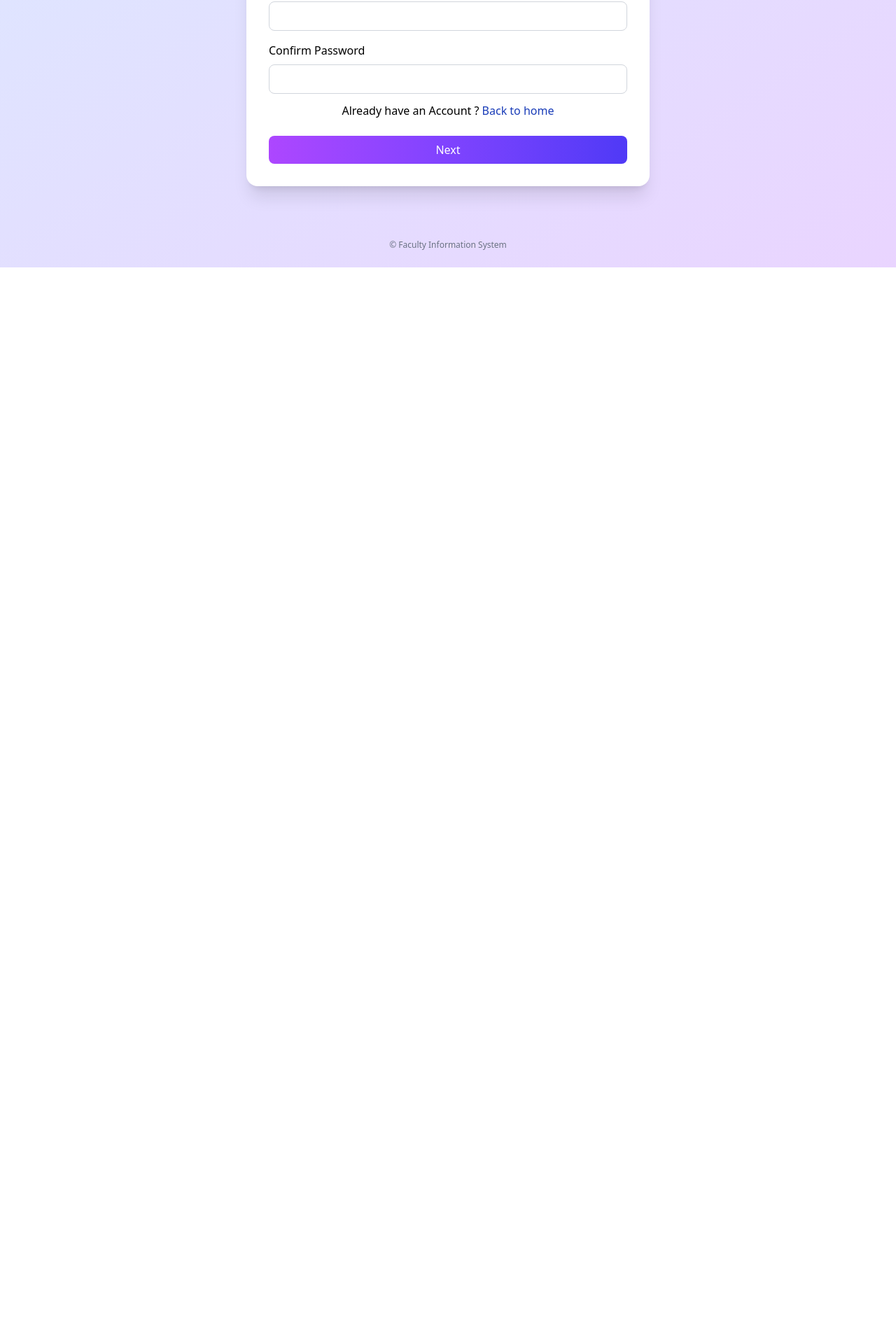
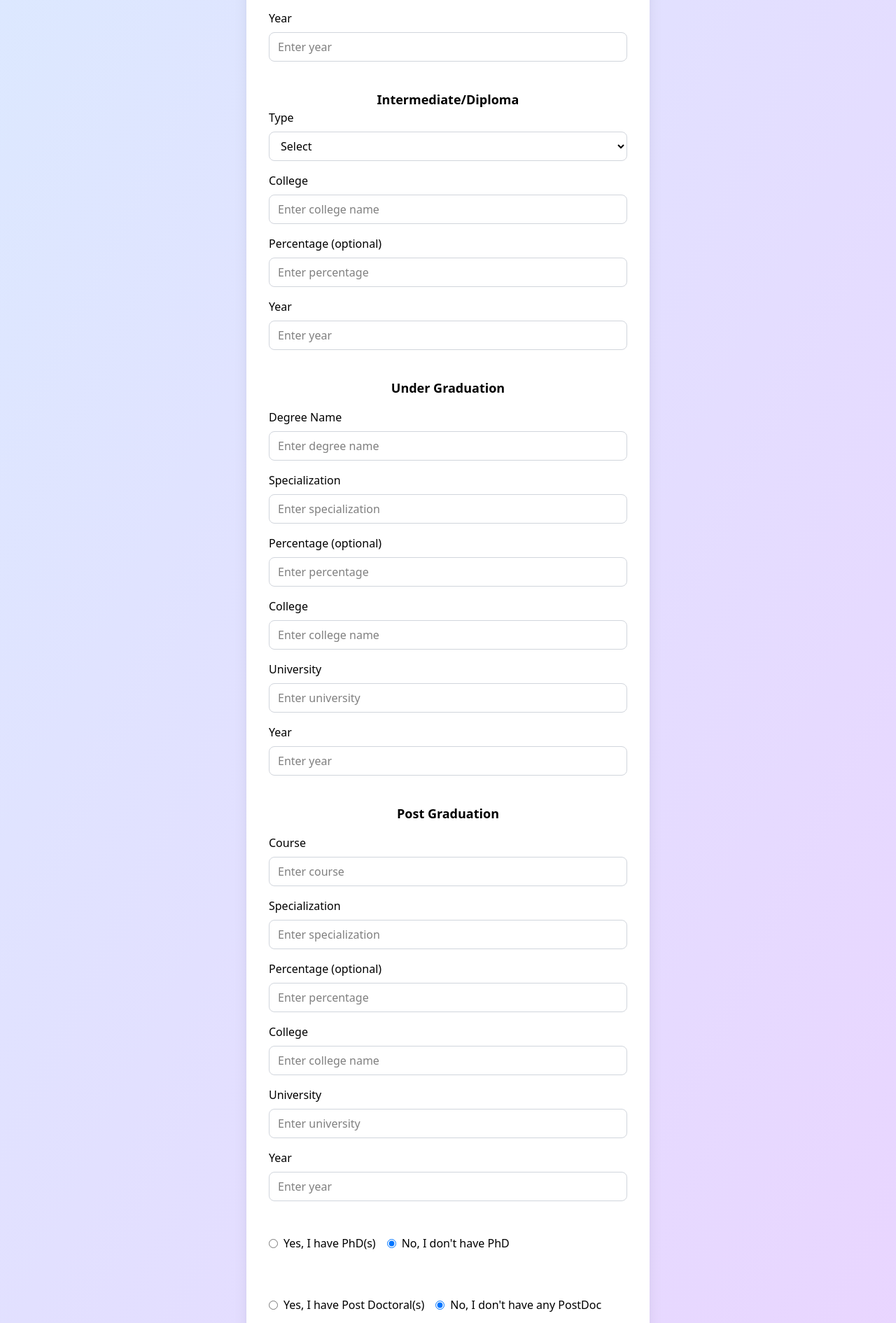
Before and after one commit to phani-15/FIS-frontend, a React (Vite) app: page /register in a window 1280 px wide. Shown: the part 470-2360 px from the top of the page at 70% size. Before the commit the page ends 852 px from the top, so only its background shows below. Built offline with nearby package versions, Linux system fonts and the light colour scheme.

Commit message:
updated the register form

```diff
--- a/package.json
+++ b/package.json
@@ -25,6 +25,7 @@
     "@types/react": "^19.1.10",
     "@types/react-dom": "^19.1.7",
     "@vitejs/plugin-react": "^5.0.0",
+    "baseline-browser-mapping": "^2.8.29",
     "eslint": "^9.33.0",
     "eslint-plugin-react-hooks": "^5.2.0",
     "eslint-plugin-react-refresh": "^0.4.20",
--- a/src/Pages/Register.jsx
+++ b/src/Pages/Register.jsx
@@ -1,14 +1,15 @@
-import React, { useState, useCallback } from "react";
+import React, { useState, useCallback, useEffect, use } from "react";
 import InputField from "../components/inputField";
 import { useNavigate } from "react-router-dom";
-import { Trash2, University } from "lucide-react"
+import { Trash2 } from "lucide-react"
 
 export default function Register() {
   const navigate = useNavigate()
-  const [step, setStep] = useState("signUp"); // "signUp" | "personal" | "education" | "experience" | "as" | "oas"
+  const [step, setStep] = useState("education"); // "signUp" | "personal" | "education" | "experience" | "as" | "oas"
   const [errors, setErrors] = useState({});
-  const [phdCount, setPhdCount] = useState(0);
+  const [haveOAS, setHaveOAS] = useState(true);
   const [havePhD, setHavePhD] = useState(false);
+  const [havePostDoc, setHavePostDoc] = useState(false);
 
   const [personalData, setpersonalData] = useState({
     name: "",
@@ -18,14 +19,16 @@ export default function Register() {
     marital: "",
     designation: "",
     department: "",
+    college: "",
   });
 
   const [loginData, setLoginData] = useState({
     password: "",
-    Cpassword: "",
     email: "",
     phone: "",
   })
+
+  const [Cpassword, setCpassword] = useState("");
 
   const [education, setEducation] = useState({
     tenth: { title: "Tenth", school: "", percentage: "", year: "", },
@@ -39,9 +42,7 @@ export default function Register() {
     { institute: "", designation: "", from: "", to: "" }
   ])
 
-  const [PhDs, setPhDs] = useState([
-    { specialization: "", under_the_proffessor: "", department: "", University: "", year: "", }
-  ])
+  const [PhDs, setPhDs] = useState([])
 
   const [administrativeService, setAdministrativeService] = useState([
     { designation: "", from: "", to: "" }
@@ -51,6 +52,17 @@ export default function Register() {
     { institute: "", from: "", to: "", designation: "" }
   ])
 
+  useEffect(() => {
+    if (personalData.college === "College of PharmaCeutical Sciences") {
+      setpersonalData(prev => ({ ...prev, department: "Department of Pharmacy" }));
+    }
+  }, [personalData.college]);
+
+  useEffect(() => {
+    if (!haveOAS) {
+      setOtherAdministrativeService([]);
+    }
+  }, [haveOAS]);
 
   // stable handler for generic personal fields
   const handleChange = useCallback((e) => {
@@ -150,7 +162,7 @@ export default function Register() {
     const newErrors = {};
     if (loginData.phone.length !== 10) newErrors.phone = "Phone number must be 10 digits";
     if (loginData.password.length < 8) newErrors.password = "Password must be at least 8 characters";
-    if (loginData.password !== loginData.Cpassword) newErrors.Cpassword = "Passwords do not match";
+    if (loginData.password !== Cpassword) newErrors.Cpassword = "Passwords do not match";
     setErrors(newErrors);
     return Object.keys(newErrors).length === 0;
   }, [loginData]);
@@ -257,15 +269,12 @@ export default function Register() {
 
       // If user doesn't have PhDs, reset the state
       if (!havePhD) {
-        setPhDs([{ specialization: "", under_the_proffessor: "", department: "", University: "", year: "" }]);
+        setPhDs([]);
         setPhdCount(0);
       }
 
       console.log("Education Data:", education);
-      console.log("Have PhD:", havePhD);
-      if (havePhD) {
       console.log("PhD Data:", PhDs);
-      }
       setStep("experience");
     },
     [education, havePhD, PhDs, validateEducation]
@@ -324,7 +333,7 @@ export default function Register() {
 
           <form onSubmit={handleSubmitSignUp} className="flex flex-col">
 
-            <InputField label="Email" name="email" type="email" value={loginData.email} onChange={handleLoginChange} required />
+            <InputField label="Email" placeholder="enter mail addresss" name="email" type="email" value={loginData.email} onChange={handleLoginChange} required />
 
             {/* specific handler for phone to keep digits-only and stable string */}
             <InputField
@@ -345,13 +354,15 @@ export default function Register() {
               value={loginData.password}
               onChange={handleLoginChange}
               error={errors.password}
+              placeholder="choose password"
               required />
             <InputField
               label="Confirm Password"
               name="Cpassword"
               type="password"
-              value={loginData.Cpassword}
-              onChange={handleLoginChange}
+              placeholder="re-enter password"
+              value={Cpassword}
+              onChange={(e) => { setCpassword(e.target.value); setErrors((prev) => ({ ...prev, Cpassword: "" })); }}
               error={errors.Cpassword}
               required
             />
@@ -372,8 +383,8 @@ export default function Register() {
           <h1 className="text-2xl font-semibold mb-4" style={{ fontFamily: "Times New Roman, serif" }}>Personal Details</h1>
 
           <form onSubmit={handleSubmitPersonal} className="flex flex-col">
-            <InputField label="Full Name" name="name" value={personalData.name} onChange={handleChange} required />
-            <InputField label="Father's Name" name="father" value={personalData.father} onChange={handleChange} required />
+            <InputField label="Full Name" name="name" placeholder="enter your name" value={personalData.name} onChange={handleChange} required />
+            <InputField label="Father's Name" name="father" placeholder="enter your father name" value={personalData.father} onChange={handleChange} required />
 
             <div className="md:flex justify-between">
               <div className="flex flex-col text-left space-y-2 mt-4">
@@ -405,7 +416,7 @@ export default function Register() {
                 name="marital"
                 value={personalData.marital}
                 onChange={handleChange}
-                className="w-full pl-3 pr-3 py-2 border border-gray-300 rounded-lg focus:ring-1 focus:ring-blue-500"
+                className="w-full pl-3 pr-3 py-2 border border-gray-300 rounded-lg focus:ring-1 focus:ring-gray-500"
                 required
               >
                 <option value="">Select your option</option>
@@ -414,15 +425,31 @@ export default function Register() {
               </select>
             </div>
 
+            <div className="flex flex-col text-left space-y-2 mt-4">
+              <label>College</label>
+              <select
+                name="college"
+                value={personalData.college}
+                onChange={handleChange}
+                className="w-full pl-3 pr-3 py-2 border border-gray-300 rounded-lg focus:ring-1 focus:ring-gray-500"
+                required
+              >
+                <option value="">Select your option</option>
+                <option value="University College of Engineering">University College of Engineering</option>
+                <option value="College of PharmaCeutical Sciences">College of PharmaCeutical Sciences</option>
+              </select>
+            </div>
 
-            <InputField label="Designation" name="designation" value={personalData.designation} onChange={handleChange} required />
+            {
+              /* Department Dropdown */
+              personalData.college === "University College of Engineering" &&
               <div className="flex flex-col text-left space-y-2 mt-4">
                 <label>Department</label>
                 <select
                   name="department"
                   value={personalData.department}
                   onChange={handleChange}
-                className="w-full pl-3 pr-3 py-2 border border-gray-300 rounded-lg focus:ring-1 focus:ring-blue-500"
+                  className="w-full pl-3 pr-3 py-2 border border-gray-300 rounded-lg focus:ring-1 focus:ring-gray-500"
                   required
                 >
                   <option value="">Select your option</option>
@@ -434,8 +461,28 @@ export default function Register() {
                   <option value="it">Inforamtion Technology</option>
                   <option value="met">Metallurgical Engineering</option>
                   <option value="mech">Mechanical Engineering</option>
+                  <option value="mech">Master's in Business Administration</option>
                 </select>
               </div>
+            }
+
+            <div className="flex flex-col text-left space-y-2 mt-4">
+              <label>Designation</label>
+              <select
+                name="designation"
+                value={personalData.designation}
+                onChange={handleChange}
+                className="w-full pl-3 pr-3 py-2 border border-gray-300 rounded-lg focus:ring-1 focus:ring-gray-500"
+                required
+              >
+                <option value="">Select your option</option>
+                <option value="Professor">Professor</option>
+                <option value="Assistant Professor">Assistant Professor</option>
+                <option value="Associate Professor">Associate Professor</option>
+                <option value="Assistant Professor(contract)">Assistant Professor(contract)</option>
+              </select>
+            </div>
+
             {/* Submit Button */}
 
             <div className="flex gap-3 justify-end">
@@ -479,8 +526,12 @@ export default function Register() {
                     <input
                       type="radio"
                       name="havePhD"
-                      checked={havePhD === true}
-                      onChange={() => setHavePhD(true)}
+                      checked={havePhD}
+                      onChange={() => {
+                        setHavePhD(true)
+                        addPhD()
+                      }
+                      }
                     />
                     <span>Yes, I have PhD(s)</span>
                   </label>
@@ -488,8 +539,11 @@ export default function Register() {
                     <input
                       type="radio"
                       name="havePhD"
-                      checked={havePhD === false}
-                      onChange={() => setHavePhD(false)}
+                      checked={!havePhD}
+                      onChange={() => {
+                        setHavePhD(false)
+                        setPhDs([]); setPhdCount(0);
+                      }}
                     />
                     <span>No, I don't have PhD</span>
                   </label>
@@ -575,6 +629,36 @@ export default function Register() {
                     </button>
                   </div>
                 )}
+              </div>
+
+              <div className="mt-6">
+                <div className="flex items-center space-x-4 mb-4">
+                  <label className="flex items-center space-x-2">
+                    <input
+                      type="radio"
+                      name="havePostDoc"
+                      checked={havePostDoc}
+                      onChange={() => setHavePostDoc(true)}
+                    />
+                    <span>Yes, I have Post Doctoral(s)</span>
+                  </label>
+                  <label className="flex items-center space-x-2">
+                    <input
+                      type="radio"
+                      name="havePostDoc"
+                      checked={!havePostDoc}
+                      onChange={() => setHavePostDoc(false)}
+                    />
+                    <span>No, I don't have any PostDoc</span>
+                  </label>
+                </div>
+                {
+                  havePostDoc && (
+                    <div className="text-left italic text-gray-600">
+                      Please provide Post Doctorate details in the Experience section.
+                    </div>
+                  )
+                }
               </div>
 
               <div className="flex gap-3 justify-end">
@@ -687,12 +771,14 @@ export default function Register() {
                 </button>
                 <button
                   type="button"
-                  onClick={() => setStep('as')}
+                  onClick={() => {
+                    setExperience([])
+                    setStep('as')
+                  }}
                   className="flex items-center gap-2 mt-2 cursor-pointer text-indigo-600 hover:text-indigo-800"
                 >
                   skip
                 </button>
-
 
               </div>
               <div className="flex gap-3 justify-end">
@@ -800,7 +886,10 @@ export default function Register() {
                   </button>
                   <button
                     type="button"
-                    onClick={() => setStep('oas')}
+                    onClick={() => {
+                      setAdministrativeService([])
+                      setStep('oas')
+                    }}
                     className="flex items-center gap-2 mt-2 cursor-pointer text-indigo-600 hover:text-indigo-800"
                   >
                     skip
@@ -894,7 +983,7 @@ export default function Register() {
                       onClick={() => removeOAS(index)}
                       className="absolute top-2 group text-slate-600 cursor-pointer right-2 text-sm"
                     >
-                      <Trash2 size={18}/>
+                      <Trash2 size={18} />
                       <span className="absolute bottom-full mb-2 left-1/2 -translate-x-1/2
                      bg-gray-800 text-white text-sm px-2 py-1 rounded opacity-0
                      group-hover:opacity-100 transition">
@@ -905,16 +994,32 @@ export default function Register() {
                 </div>
               ))}
 
+              <div className="flex items-center space-x-2">
+                <input
+                  type="checkbox"
+                  checked={!haveOAS}
+                  onChange={() => {
+                    if(!haveOAS){
+                      addOAS();
+                    }
+                    setHaveOAS(prev => !prev);
+                  }}
+                />
+                <label>No Other Administrative Service</label>
+
+              </div>
+
               <div className="flex justify-between">
 
                 <div className="flex">
+                  {haveOAS &&
                     <button
                       type="button"
                       onClick={addOAS}
                       className="flex items-center gap-2 mt-2 mx-5 text-indigo-600 hover:text-indigo-800"
                     >
                       Add More
-                  </button>
+                    </button>}
                 </div>
                 <div className="flex gap-3 justify-end">
                   <button
```
Also changed, not shown: 1 other file (tests, documents, lock files or other folders). Lines whose indentation alone changed are shown as unchanged.
